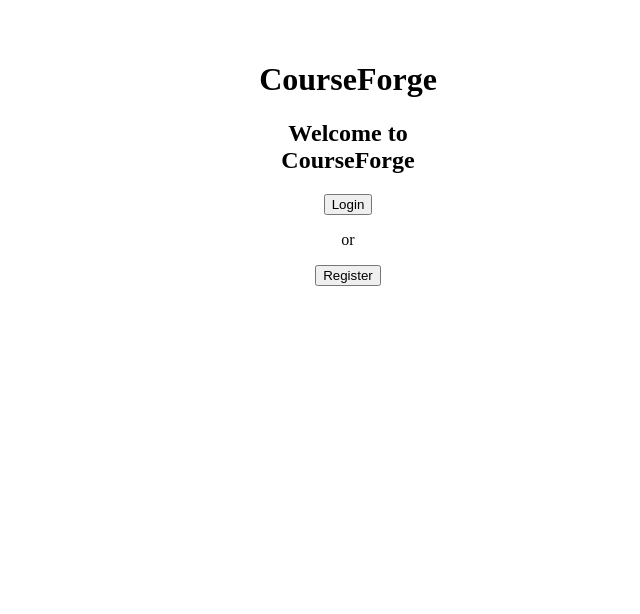
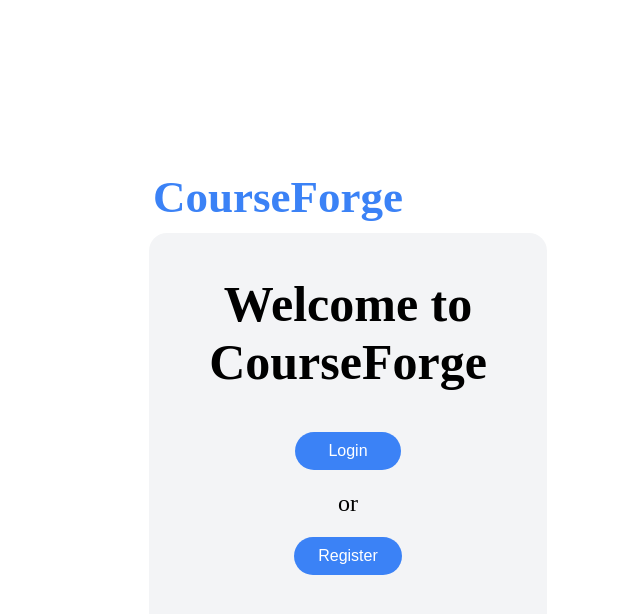
Before and after one commit to Yasir554/CourseForge, a React (Vite) app in the folder client/: page / in a window 1280 px wide. Shown: the top 614 px of the page, without its empty margins (292-932 px from the left). Built offline with nearby package versions, Linux system fonts and the light colour scheme.

Commit message:
Did Welcoming page css

```diff
--- a/client/src/pages/WelcomingPage.jsx
+++ b/client/src/pages/WelcomingPage.jsx
@@ -1,10 +1,12 @@
 import React from "react";
 import { Link } from "react-router-dom";
+import "../style/WelcomingPage.css"
 
 const WelcomingPage = () => {
   return (
-    <div className="welcoming-page" style={{ textAlign: "center", padding: "2rem" }}>
+    <div className="welcoming-page">
       <h1 className="CourseForge">CourseForge</h1>
+      <div className="welcoming-content">
         <h2 className="welcoming-message">
           Welcome to
           <br />
@@ -18,6 +20,7 @@ const WelcomingPage = () => {
           <button className="register-btn">Register</button>
         </Link>
       </div>
+    </div>
   );
 };
 
--- a/client/src/style/WelcomingPage.css
+++ b/client/src/style/WelcomingPage.css
@@ -0,0 +1,57 @@
+.welcoming-page {
+    padding: "2rem";
+    background-color: #ffffff;
+    text-align: center;
+    display: flex;
+    justify-content: center;
+    align-items: center;
+    flex-direction: column;
+    height: 100vh;
+}
+
+.CourseForge{
+    font-size: 45px;
+    font-weight: bold;
+    color: #3B82F6;
+    margin-left: -140px;
+}
+
+.welcoming-content {
+    background-color: #F3F4F6;
+    border-radius: 18px;
+    padding-left: 60px;
+    padding-right: 60px;
+    margin-top: -20px;
+}
+
+.welcoming-message {
+    color: black;
+    font-size: 50px;
+}
+
+.login-btn {
+    background-color: #3B82F6;
+    color: white;
+    padding: 10px 33px;
+    border-radius: 22px;
+    border: none;
+    cursor: pointer;
+    font-size: 1rem;
+}
+
+.or{
+    margin: 20px 0;
+    font-size: 1.5rem;
+    color: black;
+}
+
+.register-btn {
+    background-color: #3B82F6;
+    color: white;
+    padding: 10px 24px;
+    border-radius: 22px;
+    border: none;
+    cursor: pointer;
+    font-size: 1rem;
+    margin-bottom: 100px;
+}
```
Lines whose indentation alone changed are shown as unchanged.
